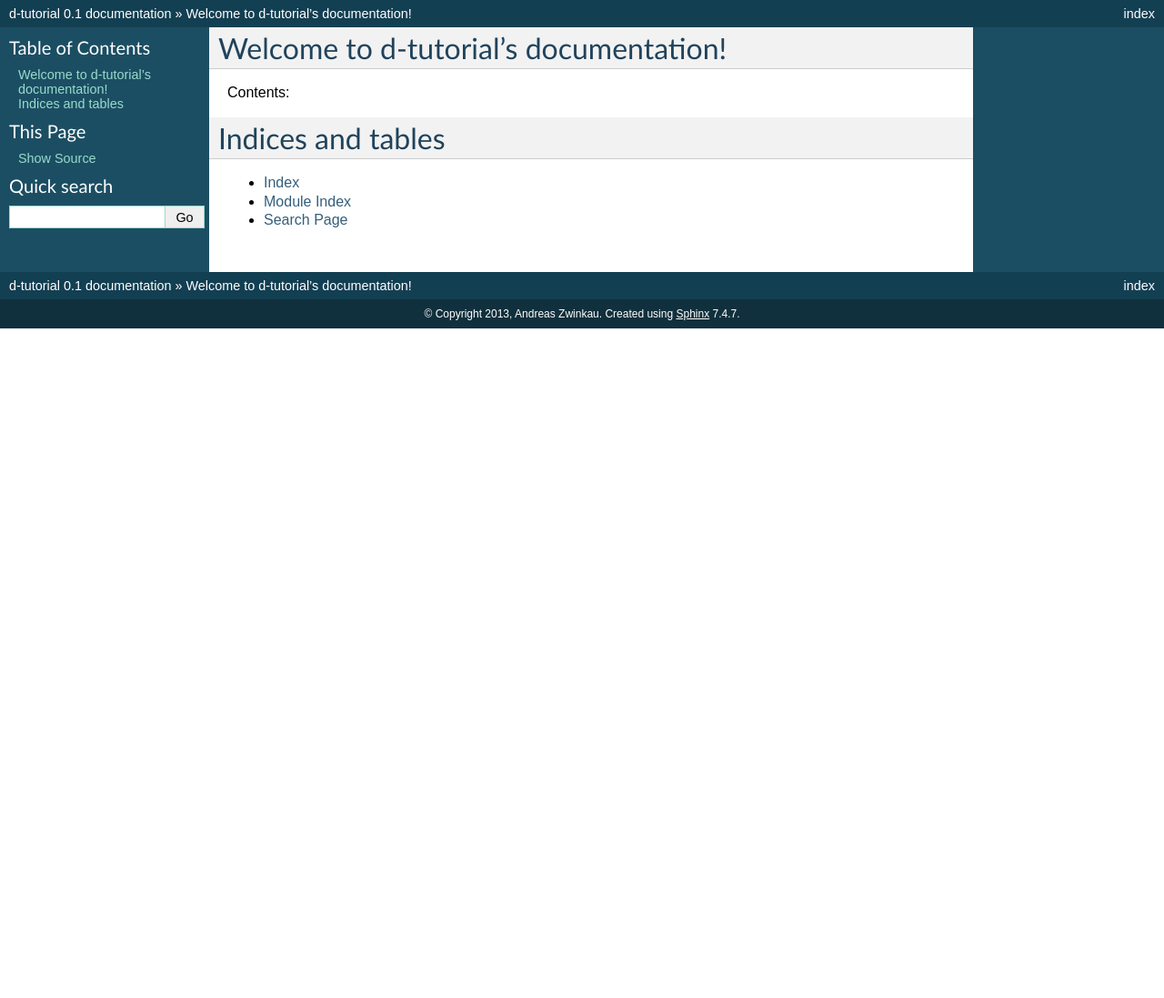
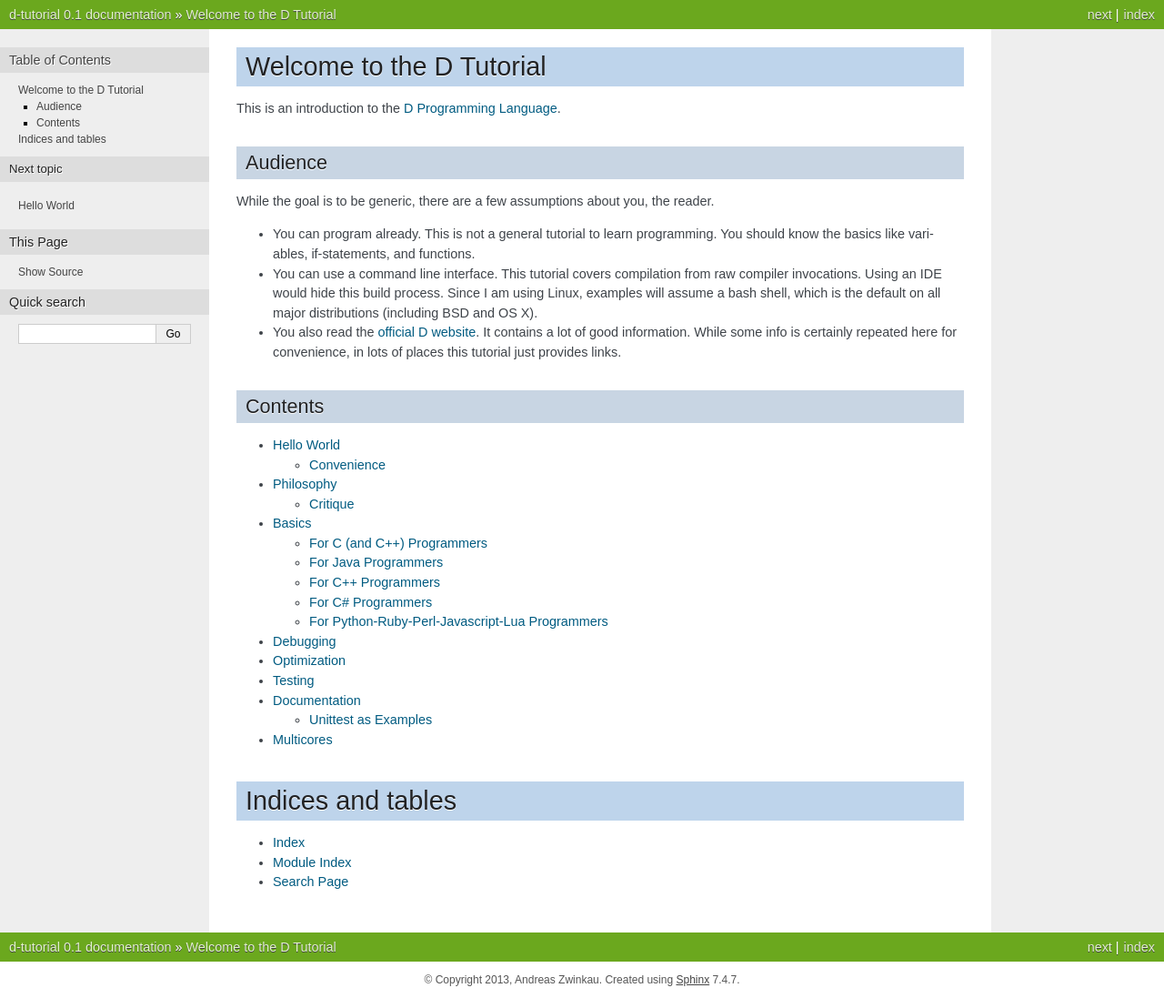
Before and after one commit to qznc/d-tut, a Sphinx documentation site: the page built from source/index.rst, in a window 1280 px wide. Shown: the whole page at 91% size. Built offline with Sphinx 7.4.7, drawn with Linux system fonts in a browser that asks for light colours; before the commit the page ends 900 px from its top, so only the background shows below that.

Commit message:
Hello World

```diff
--- /dev/null
+++ b/source/basics.rst
@@ -0,0 +1,83 @@
+Basics
+======
+
+You already know how to program,
+but lets cover the basics quickly.
+In addition comes some specific comparisons to other programming languages.
+
+Syntactically, D looks very much like C/C++/C#/Java.
+There are the keywords like
+``if``, ``while``, ``class``, ``struct``, ``int``, ``double``, ``private``
+with unsurprising semantics.
+
+For C (and C++) Programmers
+---------------------------
+
+D has no preprocessor,
+but equivalent meta programming mechanisms.
+
+Syntactically, most C code is actually valid D.
+It should be noted that D defines a lot of things,
+which are undefined (or architecture-, implementation-defined) in C.
+For example, integer overflows wrap around in D,
+because that is what practically every architecture today does.
+
+For Java Programmers
+--------------------
+
+D provides classes, interfaces, modules, packages, and a garbage collector.
+This should make you feel at home quickly.
+
+D programmers care a lot more about efficiency,
+which means there is a lot of machinery to improve performance.
+
+Instead of Java Generics, you have D Templates,
+which cover similar problems,
+but have different syntax and semantics.
+Read about that carefully.
+
+For C++ Programmers
+-------------------
+
+You should generally feel at home.
+If you enjoyed the C++11 innovations,
+you will find similar stuff in D.
+D even has things which were dropped from C++11.
+
+Prepare for some syntax changes, though.
+D is not burdened by C-Syntax-Compatibility.
+However, you can link C and C++ libraries,
+if the header files are ported.
+
+For C# Programmers
+------------------
+
+Lots of similarities and various differences.
+While you should feel at home,
+D does various things different and that will take some time to adopt.
+
+Instead of a syntax extension like LINQ,
+D provides a lots of similar mechanisms in the standard library.
+
+For Python-Ruby-Perl-Javascript-Lua Programmers
+------------------------------------------
+
+D is statically typed,
+which probably takes some time to get used to.
+However, D really tries to let you skip boilerplate.
+Declare your variables with ``auto`` or ``const``.
+
+.. code-block:: d
+
+   auto x = 42;
+   const y = "yes";
+
+Also there is `Variant <http://dlang.org/phobos/std_variant.html>`_,
+which can be used to put anything into a variable.
+
+The D standard library strives to come with all batteries included.
+Unfortunately, D is not as mature as Python.
+While it is possible to be as terse in D,
+often the libraries are missing for small scripting jobs.
+You can use C/C++ libraries,
+but that does not feel like batteries-included.
--- a/source/conf.py
+++ b/source/conf.py
@@ -92,7 +92,7 @@ pygments_style = 'sphinx'
 
 # The theme to use for HTML and HTML Help pages.  See the documentation for
 # a list of builtin themes.
-html_theme = 'default'
+html_theme = 'nature'
 
 # Theme options are theme-specific and customize the look and feel of a theme
 # further.  For a list of options available for each theme, see the
--- /dev/null
+++ b/source/debugging.rst
@@ -0,0 +1,21 @@
+Debugging
+=========
+
+The dmd compiler provides the ``-g`` switch,
+which enables you to use gdb or whatever debugger you like.
+The debugger should then know about names,
+variable values, etc.
+
+For your own code,
+there is the ``debug`` keyword together with the the ``-debug`` switch.
+Consider the following code snippet.
+
+.. code-block:: d
+
+   writeln("Hello");
+   debug writeln("World");
+
+If compiled without ``-debug``,
+it will print only "Hello".
+However, compiled with ``-debug``,
+it will also print "World".
--- /dev/null
+++ b/source/documentation.rst
@@ -0,0 +1,26 @@
+Documentation
+=============
+
+As a programmer, you are probably used to API documentations,
+like JavaDoc, or DoxyGen.
+The D compiler has this functionality built in with the ``-D`` switch.
+
+Unittest as Examples
+--------------------
+
+Unittests with comments also show up in the documentation.
+They serve as examples.
+In contrast to examples within the doc-comment,
+these examples are executed as part of the testing process,
+which means they are actually checked for errors.
+
+.. code-block:: d
+
+   /** @returns the argument times two */
+   int twice(int x) { return x+x; }
+
+   /** for example */
+   unittest {
+      assert (twice(-1) == -2);
+      assert (twice(2) == 4);
+   }
--- /dev/null
+++ b/source/hello.rst
@@ -0,0 +1,44 @@
+
+Hello World
+===========
+
+Here is the canonical Hello World application.
+
+.. code-block:: d
+
+   import std.stdio;
+
+   void main() {
+      writeln("Hello World!");
+   }
+
+The reason to start with this,
+is to test the build setup.
+`Download and install the dmd compiler <http://dlang.org/download.html>`_.
+Put the code above into a file called ``hello.d``.
+Then compile and execute.
+
+.. code-block:: sh
+
+   $ dmd hello.d
+   $ ./hello
+   Hello World!
+
+If you cannot get this to run as shown,
+you should ask for help
+at the `D Learn Forum <http://forum.dlang.org/group/digitalmars.D.learn>`_
+or in the ``#d`` IRC channel on Freenode.
+
+Convenience
+-----------
+
+For a more convenient interface,
+the compiler allows to compile-and-execute directly.
+
+.. code-block:: sh
+
+   $ dmd -run hello.d
+   Hello World!
+
+Since the compiler is very fast,
+this feels like using a scripting language.
--- a/source/index.rst
+++ b/source/index.rst
@@ -1,17 +1,47 @@
-.. d-tutorial documentation master file, created by
-   sphinx-quickstart on Tue Jun 25 10:45:04 2013.
-   You can adapt this file completely to your liking, but it should at least
-   contain the root `toctree` directive.
 
-Welcome to d-tutorial's documentation!
+Welcome to the D Tutorial
 ======================================
 
-Contents:
+This is an introduction to the
+`D Programming Language <http://dlang.org/>`_.
+
+Audience
+--------
+
+While the goal is to be generic,
+there are a few assumptions about you, the reader.
+
+* You can program already.
+  This is not a general tutorial to learn programming.
+  You should know the basics like
+  variables, if-statements, and functions.
+
+* You can use a command line interface.
+  This tutorial covers compilation from raw compiler invocations.
+  Using an IDE would hide this build process.
+  Since I am using Linux,
+  examples will assume a bash shell,
+  which is the default on all major distributions (including BSD and OS X).
+
+* You also read the `official D website <http://dlang.org/>`_.
+  It contains a lot of good information.
+  While some info is certainly repeated here for convenience,
+  in lots of places this tutorial just provides links.
+
+Contents
+--------
 
 .. toctree::
    :maxdepth: 2
 
-
+   hello
+   philosophy
+   basics
+   debugging
+   optimization
+   testing
+   documentation
+   multicores
 
 Indices and tables
 ==================
--- /dev/null
+++ b/source/philosophy.rst
@@ -0,0 +1,43 @@
+Philosophy
+==========
+
+To describe D in one sentence:
+
+   D is what C++ wanted to be.
+
+The `D Website <http://dlang.org/index.html>`_
+proclaims (and then elaborates):
+
+   Modern convenience. Modeling power. Native efficiency.
+
+Critique
+--------
+
+Sometimes D is criticised,
+because it is not *simple* language,
+in contrast to Go, Rust, Lisp, or Scala.
+However, a D programmer sees no problem
+and actually likes his big toolbox.
+
+   It's like a professional handyman having the smallest possible possible
+   toolbox with only the barest essentials, versus a big super-toolbox that
+   has all the *right* tools he might need. Just because it's there doesn't
+   mean it has to be used, but if I were a handyman and had to remove a
+   phillips-head screw, I'd want to be able to reach for a forward/reverse
+   drill and an appropriately-sized phillips-head bit, and not have to pry it
+   out with the bare minimum (the back of a hammer, or a
+   sort-of-sized-similarly manual flathead screwdriver), and also not have to
+   put one specialized mini-toolbox back and switch to a
+   differently-specialized mini-toolbox for every different task.
+   -- `Nick Sabalausky <http://forum.dlang.org/thread/ha4qpi$189h$1@digitalmars.com?page=3#post-ha8e27:242af:241:40digitalmars.com>`_
+
+D targets programmers,
+who write code every day.
+Learning that big toolbox pays off quite quickly in this scenario.
+If you only occasionally write short one-off programs,
+then D might not be the right tool for you.
+
+Nevertheless the size is not a design goal of D as a language.
+
+   We want a comprehensive language, not a big/complex/perfect one.
+   -- `Andrei Alexandrescu <http://www.youtube.com/watch?v=4M-0LFBP9AU>`_
--- /dev/null
+++ b/source/testing.rst
@@ -0,0 +1,28 @@
+Testing
+=======
+
+D provides a ``unittest`` keyword which enables you,
+to put tests right next to functions.
+
+.. code-block: d
+
+   int twice(int x) { return x+x; }
+
+   unittest {
+      assert (twice(-1) == -2);
+      assert (twice(2) == 4);
+   }
+
+Those code blocks are ignored by default.
+If dmd gets the ``-unittest`` argument,
+the tests are compiled and executed before ``main``.
+
+   "Who needs unittests", I told myself, "when I'm
+   obviously smart enough to write code once and have it work the first
+   time?" But they just kept staring at me going "hey we're right here, use
+   us!" until I was shamed into actually writing a few of them. And then I
+   discovered that I *wasn't* the genius programmer I thought I was, and
+   that my code was actually full of bugs, typos, and all sorts of other
+   problems that only show up in corner cases that, of course, I'd failed
+   to test by hand the first time round.
+   -- `H. S. Teoh <http://forum.dlang.org/thread/CAJ85NXAu+fKDeq22-=Bjc0jn5KPni5-dpg1EDWA3MqJwKFk+hg@mail.gmail.com#post-mailman.1371.1371919343.13711.digitalmars-d:40puremagic.com>`_
```
Also changed, not shown: source/multicores.rst (added, +10 -0 lines), source/optimization.rst (added, +15 -0 lines), 1 other file.
